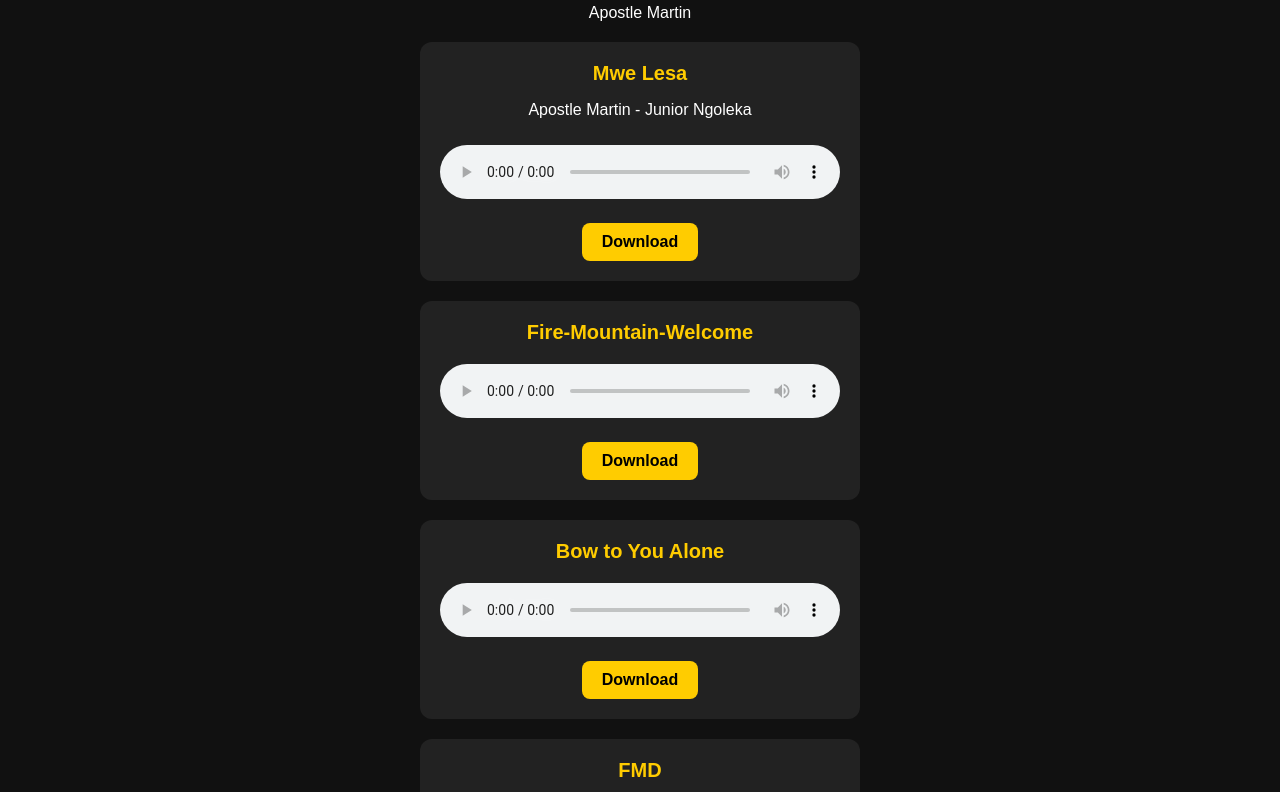
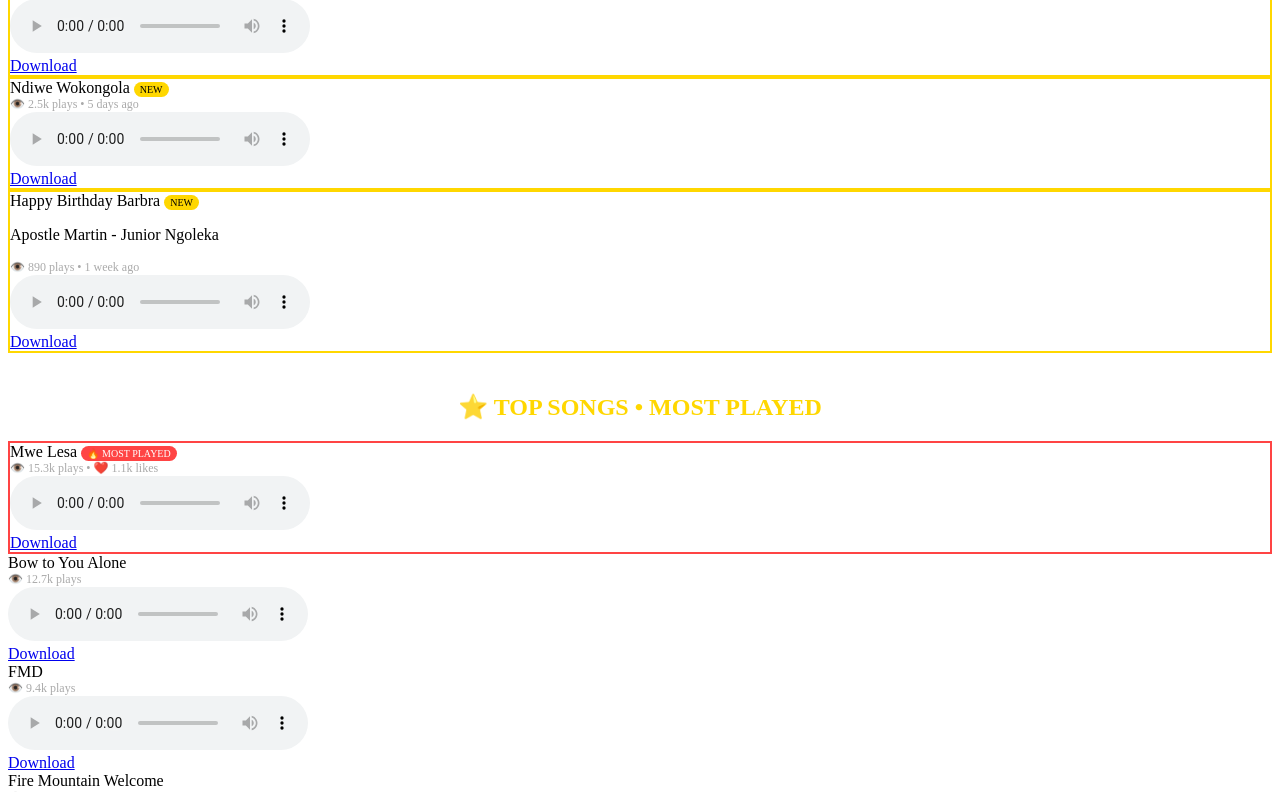
Before and after one commit to JuniorNgoleka/astro-blog-starter-template, an Astro site: page /music in a window 1280 px wide. Shown: the part 104-896 px from the top of the page. Built offline with nearby package versions, Linux system fonts and the light colour scheme; Astro itself is replaced by a stand-in of ours.

Commit message:
Update music.astro

```diff
--- a/src/pages/music.astro
+++ b/src/pages/music.astro
@@ -1,25 +1,41 @@
- ---
----
-<html>
-<head>
-<title>Junior Ngoleka Music</title>
-<meta name="viewport" content="width=device-width, initial-scale=1">
-<style>
-body{font-family:Arial;background:#111;color:white;padding:20px;text-align:center}
-h1{color:#ffcc00}
-.song-card{background:#222;padding:20px;margin:20px auto;max-width:400px;border-radius:12px}
-.song-title{font-size:20px;font-weight:bold;margin-bottom:10px;color:#ffcc00}
-audio{width:100%;margin:10px 0}
-.btn{display:inline-block;background:#ffcc00;color:black;padding:10px 20px;border-radius:8px;text-decoration:none;font-weight:bold;margin-top:10px}
-</style>
-</head>
-<body>
-<h1>Junior Ngoleka Music</h1>
-<p>Apostle Martin</p>
+ <h2 style="color:gold; text-align:center; margin-top:20px;">🔥 NEW RELEASED</h2>
 
-<div class="song-card">
-<div class="song-title">Mwe Lesa</div>
+  <div class="song-card" style="border: 2px solid gold;">
+    <div class="song-title">Chimayaka <span style="background:gold; color:black; font-size:10px; padding:2px 6px; border-radius:10px;">NEW</span></div>
+    <div style="font-size:12px; color:#aaa;">👁️ 1.2k plays • 3 days ago</div>
+    <audio controls>
+      <source src="/Chimayaka-Jr-Ngoleka.mp3" type="audio/mpeg">
+    </audio>
+    <br>
+    <a class="btn" href="/Chimayaka-Jr-Ngoleka.mp3" download>Download</a>
+  </div>
+
+  <div class="song-card" style="border: 2px solid gold;">
+    <div class="song-title">Ndiwe Wokongola <span style="background:gold; color:black; font-size:10px; padding:2px 6px; border-radius:10px;">NEW</span></div>
+    <div style="font-size:12px; color:#aaa;">👁️ 2.5k plays • 5 days ago</div>
+    <audio controls>
+      <source src="/Ndiwe-Wokongola.mp3" type="audio/mpeg">
+    </audio>
+    <br>
+    <a class="btn" href="/Ndiwe-Wokongola.mp3" download>Download</a>
+  </div>
+
+  <div class="song-card" style="border: 2px solid gold;">
+    <div class="song-title">Happy Birthday Barbra <span style="background:gold; color:black; font-size:10px; padding:2px 6px; border-radius:10px;">NEW</span></div>
     <p>Apostle Martin - Junior Ngoleka</p>
+    <div style="font-size:12px; color:#aaa;">👁️ 890 plays • 1 week ago</div>
+    <audio controls>
+      <source src="/Happy-birthday-Barbra.mp3" type="audio/mpeg">
+    </audio>
+    <br>
+    <a class="btn" href="/Happy-birthday-Barbra.mp3" download>Download</a>
+  </div>
+
+<h2 style="color:gold; text-align:center; margin-top:40px;">⭐ TOP SONGS • MOST PLAYED</h2>
+
+  <div class="song-card" style="border: 2px solid #ff4444;">
+    <div class="song-title">Mwe Lesa <span style="background:#ff4444; color:white; font-size:10px; padding:2px 6px; border-radius:10px;">🔥 MOST PLAYED</span></div>
+    <div style="font-size:12px; color:#aaa;">👁️ 15.3k plays • ❤️ 1.1k likes</div>
     <audio controls>
       <source src="/Mwe-Lesa.mp3" type="audio/mpeg">
     </audio>
@@ -28,16 +44,8 @@ audio{width:100%;margin:10px 0}
   </div>
 
   <div class="song-card">
-<div class="song-title">Fire-Mountain-Welcome</div>
-<audio controls>
-<source src="/Fire-Mountain-Welcome.mp3" type="audio/mpeg">
-</audio>
-<br>
-<a class="btn" href="/Fire-Mountain-Welcome.mp3" download>Download</a>
-</div>
-
-<div class="song-card">
     <div class="song-title">Bow to You Alone</div>
+    <div style="font-size:12px; color:#aaa;">👁️ 12.7k plays</div>
     <audio controls>
       <source src="/Bow-to-You-Alone.mp3" type="audio/mpeg">
     </audio>
@@ -47,36 +55,20 @@ audio{width:100%;margin:10px 0}
 
   <div class="song-card">
     <div class="song-title">FMD</div>
+    <div style="font-size:12px; color:#aaa;">👁️ 9.4k plays</div>
     <audio controls>
       <source src="/FMD.mp3" type="audio/mpeg">
     </audio>
     <br>
     <a class="btn" href="/FMD.mp3" download>Download</a>
   </div>
+
   <div class="song-card">
-<div class="song-title">Happy Birthday Barbra</div>
-<p>Apostle Martin - Junior Ngoleka</p>
+    <div class="song-title">Fire Mountain Welcome</div>
+    <div style="font-size:12px; color:#aaa;">👁️ 7.2k plays</div>
     <audio controls>
-<source src="/Happy-birthday-Barbra.mp3" type="audio/mpeg">
+      <source src="/Fire-Mountain-Welcome.mp3" type="audio/mpeg">
     </audio>
     <br>
-<a class="btn" href="/Happy-birthday-Barbra.mp3" download>Download</a>
+    <a class="btn" href="/Fire-Mountain-Welcome.mp3" download>Download</a>
   </div>
-<div class="song-card">
-    <div class="song-title">Ndiwe Wokongola</div>
-    <audio controls>
-      <source src="/Ndiwe-Wokongola.mp3" type="audio/mpeg" />
-    </audio>
-    <a class="btn" href="/Ndiwe-Wokongola.mp3" download>Download</a>
-  </div>
-
-  <div class="song-card">
-    <div class="song-title">Chimayaka</div>
-    <audio controls>
-      <source src="/Chimayaka-Jr-Ngoleka.mp3" type="audio/mpeg" />
-    </audio>
-    <a class="btn" href="/Chimayaka-Jr-Ngoleka.mp3" download>Download</a>
-  </div>
-</div>
-</body>
-</html>
```
Lines whose indentation alone changed are shown as unchanged.
